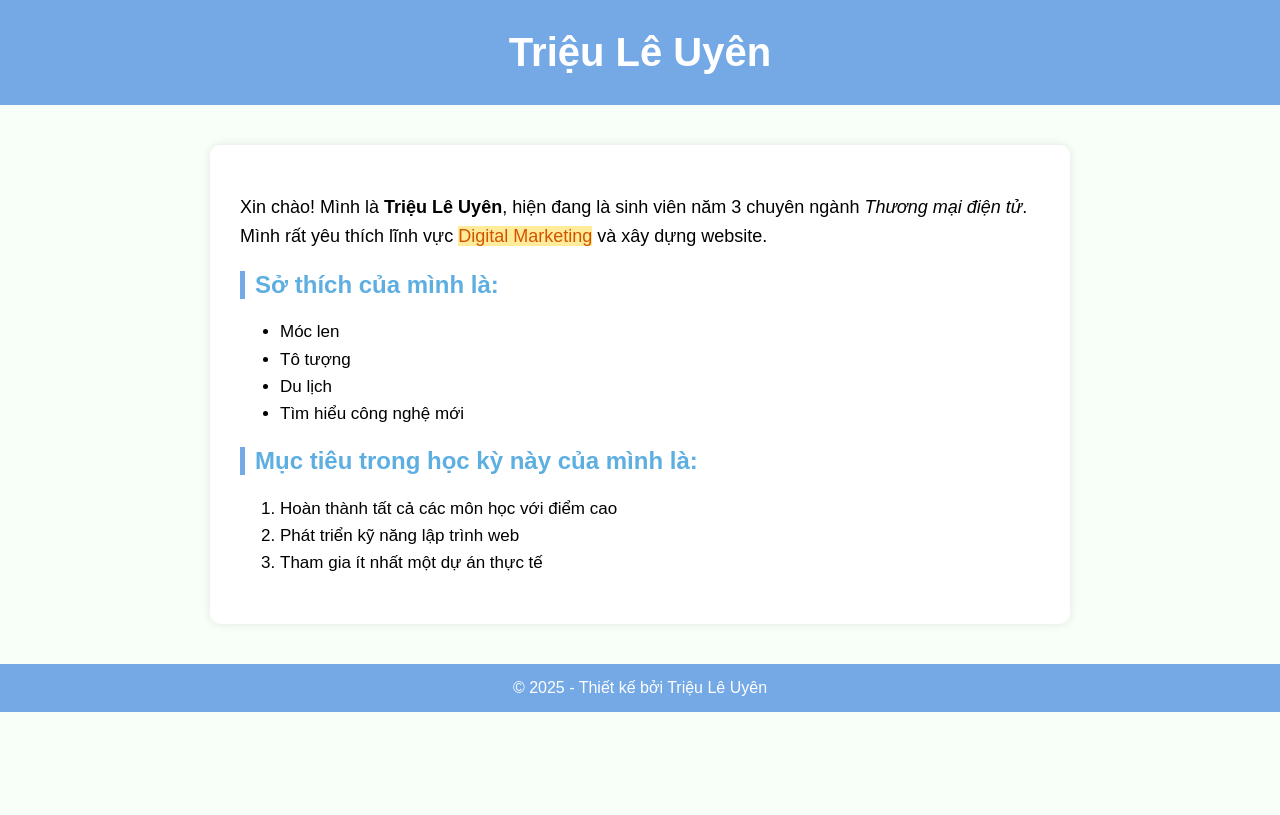
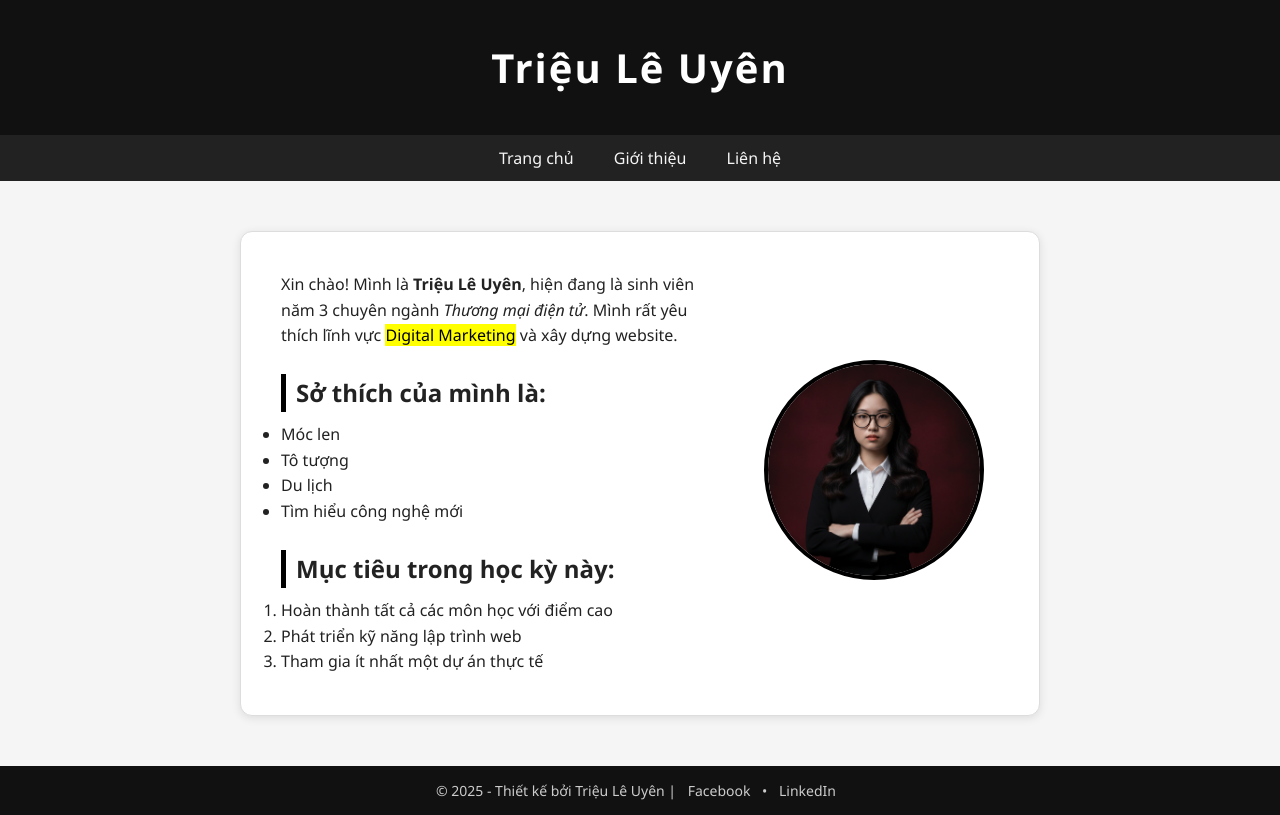
Before and after one commit to uyentrieule/Classwork-homework, a plain HTML site: page index.html in a window 1280 px wide. Drawn offline with Linux system fonts and the light colour scheme.

Commit message:
Add files via upload

```diff
--- a/index.html
+++ b/index.html
@@ -4,44 +4,57 @@
     <meta charset="UTF-8">
     <meta name="viewport" content="width=device-width, initial-scale=1.0">
     <title>Giới thiệu bản thân - Triệu Lê Uyên</title>
+    <link rel="stylesheet" href="style.css">
 </head>
-<body style="margin:0; font-family:Arial, sans-serif; background-color:#f8fff8;">
+<body>
+    <!-- Header -->
+    <header>
+        <h1>Triệu Lê Uyên</h1>
+    </header>
 
-    <!-- Header -->
-    <div style="background-color:#74a9e6; color:white; text-align:center; padding:30px 0;">
-        <h1 style="margin:0; font-size:40px;">Triệu Lê Uyên</h1>
-    </div>
+    <!-- Menu -->
+    <nav>
+        <a href="index.html">Trang chủ</a>
+        <a href="about.html">Giới thiệu</a>
+        <a href="contact.html">Liên hệ</a>
+    </nav>
 
     <!-- Nội dung chính -->
-    <div style="max-width:800px; margin:40px auto; background:white; padding:30px; border-radius:10px; box-shadow:0 0 10px rgba(0,0,0,0.1);">
-
-        <p style="font-size:18px; line-height:1.6;">
+    <main class="content-box">
+    <div class="info-section">
+        <div class="text-content">
+            <p>
                 Xin chào! Mình là <b>Triệu Lê Uyên</b>, hiện đang là sinh viên năm 3 chuyên ngành
                 <i>Thương mại điện tử</i>. Mình rất yêu thích lĩnh vực
-            <mark style="background-color:#ffeb99; color:#d35400;">Digital Marketing</mark>
-            và xây dựng website.
+                <mark>Digital Marketing</mark> và xây dựng website.
             </p>
 
-        <h2 style="color:#5daee1; border-left:5px solid #74a9e6; padding-left:10px;">Sở thích của mình là:</h2>
-        <ul style="font-size:17px; line-height:1.6;">
+            <h2>Sở thích của mình là:</h2>
+            <ul>
                 <li>Móc len</li>
                 <li>Tô tượng</li>
                 <li>Du lịch</li>
                 <li>Tìm hiểu công nghệ mới</li>
             </ul>
 
-        <h2 style="color:#5daee1; border-left:5px solid #74a9e6; padding-left:10px;">Mục tiêu trong học kỳ này của mình là:</h2>
-        <ol style="font-size:17px; line-height:1.6;">
+            <h2>Mục tiêu trong học kỳ này:</h2>
+            <ol>
                 <li>Hoàn thành tất cả các môn học với điểm cao</li>
                 <li>Phát triển kỹ năng lập trình web</li>
                 <li>Tham gia ít nhất một dự án thực tế</li>
             </ol>
         </div>
 
+        <div class="image-side">
+            <img src="avatar.png" alt="Triệu Lê Uyên">
+        </div>
+    </div>
+</main>
+
     <!-- Footer -->
-    <div style="background-color:#74a9e6; color:white; text-align:center; padding:15px 0; margin-top:40px;">
-        © 2025 - Thiết kế bởi Triệu Lê Uyên
-    </div>
-
+    <footer>
+        © 2025 - Thiết kế bởi Triệu Lê Uyên |
+        <a href="https://www.facebook.com/share/1CxibyM1p3/">Facebook</a> • <a href="https://www.linkedin.com/in/l%C3%AA-uy%C3%AAn-tri%E1%BB%87u-2535b5358?utm_source=share&utm_campaign=share_via&utm_content=profile&utm_medium=android_app">LinkedIn</a>
+    </footer>
 </body>
 </html>
--- /dev/null
+++ b/style.css
@@ -0,0 +1,184 @@
+/* Reset & base setup */
+* {
+    margin: 0;
+    padding: 0;
+    box-sizing: border-box;
+}
+
+html, body {
+    height: 100%;
+    font-family: 'Segoe UI', Arial, sans-serif;
+    background-color: #f5f5f5;
+    color: #222;
+    display: flex;
+    flex-direction: column;
+}
+
+/* Header */
+header {
+    background-color: #111;
+    color: #fff;
+    text-align: center;
+    padding: 40px 0;
+}
+
+header h1 {
+    font-size: 40px;
+    letter-spacing: 2px;
+}
+
+/* Navigation */
+nav {
+    background-color: #222;
+    text-align: center;
+    padding: 12px 0;
+}
+
+nav a {
+    color: #f5f5f5;
+    text-decoration: none;
+    margin: 0 18px;
+    font-weight: 500;
+    transition: color 0.3s ease;
+}
+
+nav a:hover {
+    color: #aaa;
+}
+
+/* Main content */
+main {
+    flex: 1;
+    max-width: 800px;
+    margin: 50px auto;
+    background-color: #fff;
+    border: 1px solid #ddd;
+    padding: 40px;
+    border-radius: 12px;
+    box-shadow: 0 2px 10px rgba(0,0,0,0.1);
+    line-height: 1.6;
+}
+
+h2 {
+    border-left: 5px solid #000;
+    padding-left: 10px;
+    margin-top: 25px;
+    margin-bottom: 10px;
+}
+
+/* Footer */
+footer {
+    background-color: #111;
+    color: #ccc;
+    text-align: center;
+    padding: 15px 0;
+    font-size: 14px;
+}
+
+/* Social links */
+footer a {
+    color: #ccc;
+    margin: 0 8px;
+    text-decoration: none;
+    transition: color 0.3s;
+}
+footer a:hover {
+    color: #fff;
+}
+/* Khung chính */
+.container {
+    display: flex;
+    justify-content: center;
+    align-items: center;
+    gap: 40px;
+    margin: 80px auto;
+    flex: 1;
+    max-width: 1100px;
+    background-color: #fff;
+    padding: 50px;
+    border-radius: 16px;
+    box-shadow: 0 3px 15px rgba(0, 0, 0, 0.12);
+}
+
+/* Cột trái */
+.left-column {
+    flex: 0 1 300px;
+    text-align: center;
+}
+
+.avatar {
+    width: 240px;
+    height: auto;
+    border-radius: 50%;
+    object-fit: cover;
+    border: 4px solid #000;
+}
+
+.name {
+    margin-top: 12px;
+    font-weight: bold;
+    color: #333;
+    font-size: 18px;
+}
+
+/* Cột phải */
+.right-column {
+    flex: 1;
+}
+
+/* Bảng thông tin */
+table {
+    border-collapse: collapse;
+    width: 100%;
+    border: 1px solid #ddd;
+    text-align: left;
+    font-size: 16px;
+}
+
+th, td {
+    padding: 14px 12px;
+}
+
+.table-header {
+    background-color: #000;
+    color: #fff;
+    font-size: 19px;
+    text-align: center;
+}
+
+tr td:first-child {
+    width: 35%;
+    font-weight: bold;
+}
+
+.alt-row {
+    background-color: #f2f2f2;
+}
+.info-section {
+    display: flex;
+    justify-content: space-between;
+    align-items: center;
+    gap: 40px;
+}
+
+.text-content {
+    flex: 1;
+}
+
+.image-side {
+    flex: 0 0 250px;
+    text-align: center;
+}
+
+.image-side img {
+    width: 220px;
+    height: 220px;
+    object-fit: cover;
+    border-radius: 50%;
+    border: 4px solid #000;
+    transition: all 0.4s ease;
+}
+
+.image-side img:hover {
+    transform: scale(1.05);
+}
```
Also changed, not shown: about.html (added, +56 -0 lines), contact.html (added, +43 -0 lines), avatar.png (added). Lines whose indentation alone changed are shown as unchanged.
